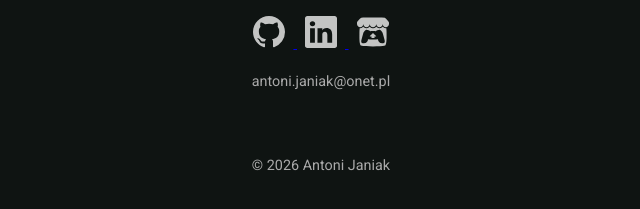
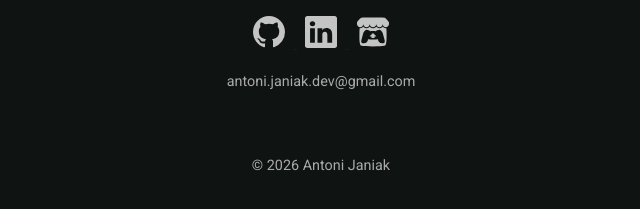
Before and after one commit to AntonVer12/AntonVer12.github.io, a plain HTML site: page index.html in a window 1280 px wide. Shown: the part 3121-3330 px from the top of the page, 319-959 px from the left. Drawn offline with Linux system fonts and the light colour scheme.

Commit message:
CVchange+mailChange

```diff
--- a/index.html
+++ b/index.html
@@ -132,7 +132,7 @@
 						<img src="icons/itchio.svg" alt="itch.io">
                 </a>
 
-					<p>antoni.janiak@onet.pl</p>
+					<p>antoni.janiak.dev@gmail.com</p>
 				</div>
 
 				<p class="copyright">&copy; 2026 Antoni Janiak</p>
```
Also changed, not shown: 1 other file.
